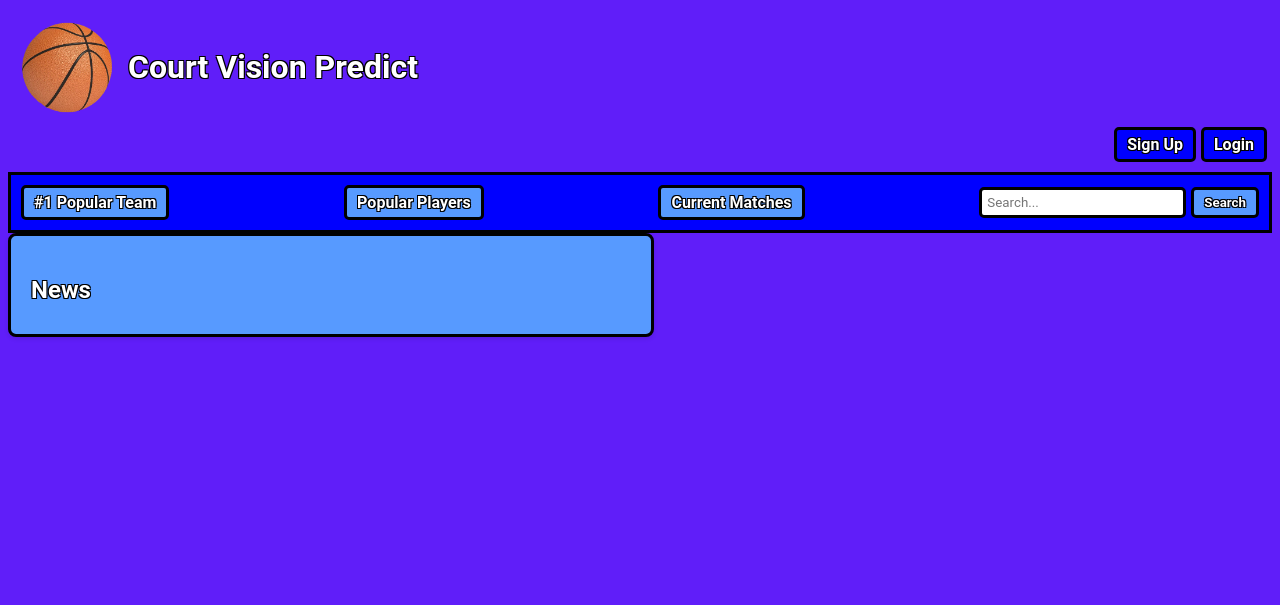
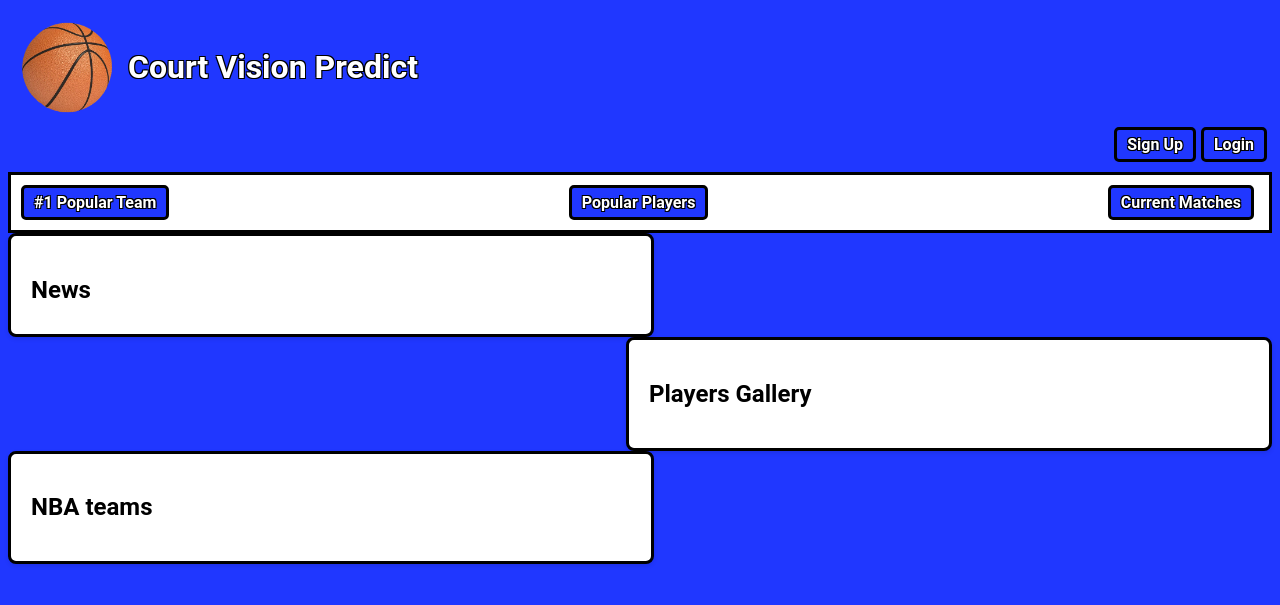
Before and after one commit to CJMonahann/Court-Vision-Predict, a Flask app: page / in a window 1280 px wide. Shown: the top 605 px of the page. Run offline with Flask 3, Linux system fonts and the light colour scheme; data that the repository does not hold is empty; parts of the project's set-up code (start-up, migrations or seed data) failed here and were passed over.

Commit message:
fixed routes & changed colors for page

```diff
--- a/app/routes.py
+++ b/app/routes.py
@@ -27,11 +27,11 @@ def get_news():
     else:
         return jsonify({'error': 'Failed to fetch news'}), 500
 
-@app.route('/login.html')
+@app.route('/login')
 def login_page():
     return render_template('login.html')
 
-@app.route('/signup.html')
+@app.route('/signup')
 def signup_page():
     return render_template('signup.html')
 
--- a/app/static/css/default.css
+++ b/app/static/css/default.css
@@ -3,7 +3,7 @@
 }
 
 .nav-bar {
-    background-color: blue;
+    background-color: #ffffff;
     display: flex;
     padding: 10px;
     justify-content: space-between;
@@ -12,7 +12,7 @@
 }
 
 .tab {
-    background-color:#579aff;
+    background-color:#2037ff;
     color: #fff;
     padding: 5px 10px;
     border-radius: 5px;
@@ -44,40 +44,6 @@
      1px  1px 0 #000;
 }
 
-
-.search-box {
-    display: flex;
-    align-items: center;
-}
-
-.search-box input[type="text"] {
-    padding: 5px;
-    border-radius: 5px;
-    border: none;
-    margin-right: 5px;
-    border-color: #000000;
-    border-style: solid;
-    font-family: 'Roboto', sans-serif;
-}
-
-.search-box button {
-    background-color: #579aff;
-    color: white;
-    border: none;
-    padding: 5px 10px;
-    border-radius: 5px;
-    cursor: pointer;
-    border-color: #000000;
-    border-style: solid;
-    font-family: 'Roboto', sans-serif;
-    font-weight: bold;
-    text-shadow:
-    -1px -1px 0 #000,
-     1px -1px 0 #000,
-    -1px  1px 0 #000,
-     1px  1px 0 #000;
-}
-
 .head img {
     width: 100px;
     height: auto;
@@ -94,8 +60,8 @@
     border-radius: 5px;
     cursor: pointer;
 }
-.tab.sign-up,
-.tab.login {
+.signupTab,
+.loginTab {
     background-color: blue;
     color: white;
     border-radius: 5px;
@@ -117,7 +83,7 @@
 }
 
 .news-box {
-    background-color: #579aff;
+    background-color: #ffffff;
     padding: 20px;
     border-radius: 8px;
     box-shadow: 0 2px 4px rgba(0, 0, 0, 0.1);
@@ -129,21 +95,57 @@
 }
 
 .news-box h2 {
-    color: #ffffff;
+    color: #000000;
     font-size: 24px;
     margin-bottom: 10px;
     font-weight: bold;
     text-shadow:
-    -1px -1px 0 #000,
-     1px -1px 0 #000,
-    -1px  1px 0 #000,
-     1px  1px 0 #000;
+    -1px -1px 0 #ffffff,
+     1px -1px 0 #ffffff,
+    -1px  1px 0 #ffffff,
+     1px  1px 0 #ffffff;
 }
 
 #news-list {
     list-style-type: none;
     padding: 0;
     margin: 0;
-    color: #ffffff;
+    color: #000000;
     font-weight: bold;
 }
+
+.players-box {
+    background-color: #ffffff;
+    padding: 20px;
+    border-radius: 8px;
+    box-shadow: 0 2px 4px rgba(0, 0, 0, 0.1);
+    border-color: #000000;
+    max-width: 600px;
+    margin-left: auto;
+    border-style: solid;
+    font-family: 'Roboto', sans-serif;
+}
+
+.teams-box {
+    background-color: #ffffff;
+    padding: 20px;
+    border-radius: 8px;
+    box-shadow: 0 2px 4px rgba(0, 0, 0, 0.1);
+    border-color: #000000;
+    max-width: 600px;
+    margin-right: auto;
+    border-style: solid;
+    font-family: 'Roboto', sans-serif;
+}
+
+.teams-box {
+    background-color: #ffffff;
+    padding: 20px;
+    border-radius: 8px;
+    box-shadow: 0 2px 4px rgba(0, 0, 0, 0.1);
+    border-color: #000000;
+    margin-right: auto;
+    max-width: 600px;
+    border-style: solid;
+    font-family: 'Roboto', sans-serif;
+}
--- a/app/static/javascript/script.js
+++ b/app/static/javascript/script.js
@@ -1,32 +1,51 @@
+// Event listener for when the window has fully loaded
 window.addEventListener('load', function() {
+    // Fetch news function
     fetchNews();
+
+    // Event listener for Sign Up, Login, and Predictions tabs
+    document.querySelectorAll('.user-actions .tab, .nav-bar .tab').forEach(function(tab) {
+        tab.addEventListener('click', function() {
+            let page;
+            if (tab.classList.contains('sign-up')) {
+                page = 'signup';
+            } else if (tab.classList.contains('predictions')) {
+                page = 'predictions';
+            } else {
+                page = 'login';
+            }
+            window.location.href = `/${page}`;
+        });
+    });
+
+    // Event listener for the Predictions tab specifically within the nav-bar
+    const predictionsTab = document.getElementById('predictionsTab');
+    if (predictionsTab) {
+        predictionsTab.addEventListener('click', function() {
+            window.location.href = '/predictions';
+        });
+    }
 });
 
 function fetchNews() {
-    // Fetch news from Flask route instead of News API
+    // Fetch NBA news from Flask route
     fetch('/news')
-    .then(response => response.json())
+        .then(response => {
+            if (!response.ok) {
+                throw new Error('Failed to fetch NBA news');
+            }
+            return response.json();
+        })
         .then(data => {
             const newsList = document.getElementById('news-list');
+            newsList.innerHTML = ''; // Clear existing news
 
-        // Clear existing news
-        newsList.innerHTML = '';
-
-        // Display each news item
+            // Display each NBA news article
             data.articles.forEach(article => {
                 const li = document.createElement('li');
                 li.textContent = article.title;
                 newsList.appendChild(li);
             });
         })
-    .catch(error => console.error('Error fetching news:', error));
+        .catch(error => console.error('Error fetching NBA news:', error));
 }
-
-// Event listener for Sign Up and Login tabs
-document.querySelectorAll('.user-actions .tab').forEach(function(tab) {
-    tab.addEventListener('click', function() {
-        // Redirect to the corresponding page
-        const page = tab.classList.contains('sign-up') ? 'signup.html' : 'login.html';
-        window.location.href = '/' + page;
-    });
-});
--- a/app/templates/landingpage.html
+++ b/app/templates/landingpage.html
@@ -1,34 +1,39 @@
 <!DOCTYPE html>
 <html lang="en">
+
 <head>
     <title>Court Vision Predict</title>
     <link rel="stylesheet" href="{{ url_for('static', filename='css/default.css') }}">
 </head>
-<body style="background-color:#601EF9">
+
+<body style="background-color:#2037ff">
     <div class="container">
         <h1 class="head">
-            <img src="{{ url_for('static', filename='images/basketball.png') }}" alt="Basketball">
-            Court Vision Predict
+            <img src="{{ url_for('static', filename='images/basketball.png') }}" alt="Basketball">Court Vision Predict
         </h1>
         <div class="user-actions">
-            <div class="tab sign-up">Sign Up</div>
-            <div class="tab login">Login</div>
+            <div class="tab sign-up" id="signupTab">Sign Up</div>
+            <div class="tab" id="loginTab">Login</div>
         </div>
         <div class="nav-bar">
             <div class="tab">#1 Popular Team</div>
             <div class="tab">Popular Players</div>
-            <div class="tab">Current Matches</div>
-            <div class="search-box">
-                <input type="text" placeholder="Search...">
-                <button type="submit">Search</button>
-            </div>
+            <div class="tab" id="predictionsTab">Current Matches</div>
         </div>
         <div class="news-box">
             <h2>News</h2>
-            <ul id="news-list">
-            </ul>
+            <ul id="news-list"></ul>
         </div>
+        <div class="players-box">
+            <h2>Players Gallery</h2>
+            <ul></ul>
+        </div>
+        <div class="teams-box">
+            <h2>NBA teams</h2>
+            <ul id="teams-list"></ul>
+        </div>
+        <script src="{{ url_for('static', filename='javascript/script.js') }}"></script>
     </div>
-    <script src="{{ url_for('static', filename='javascript/script.js') }}"></script>
 </body>
+
 </html>
--- a/app/templates/login.html
+++ b/app/templates/login.html
@@ -5,7 +5,7 @@
     <title>Login</title>
     <link rel="stylesheet" href="{{ url_for('static', filename='css/login.css') }}">
 </head>
-<body style="background-color:#601EF9">
+<body style="background-color:#2037ff">
     <div class="container">
         <h1 class="head">Login</h1>
         <form action="/login" method="POST" class="auth-form">
--- a/app/templates/signup.html
+++ b/app/templates/signup.html
@@ -5,7 +5,7 @@
     <title>Sign Up</title>
     <link rel="stylesheet" href="{{ url_for('static', filename='css/signup.css') }}">
 </head>
-<body style="background-color:#601EF9">
+<body style="background-color:#2037ff">
     <div class="container">
         <h1 class="head">Sign Up</h1>
         <form action="/signup" method="POST" class="auth-form">
```
Lines whose indentation alone changed are shown as unchanged.
